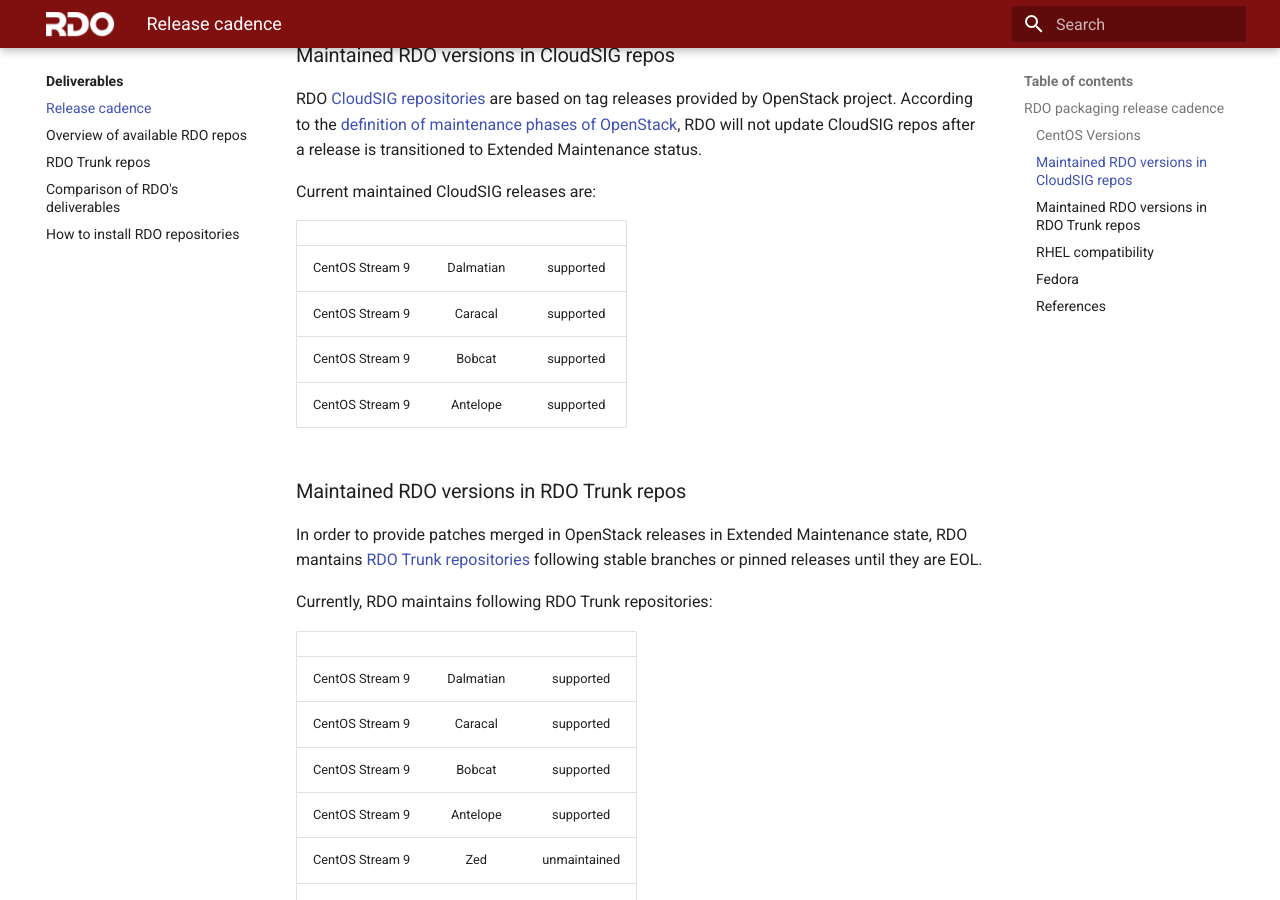
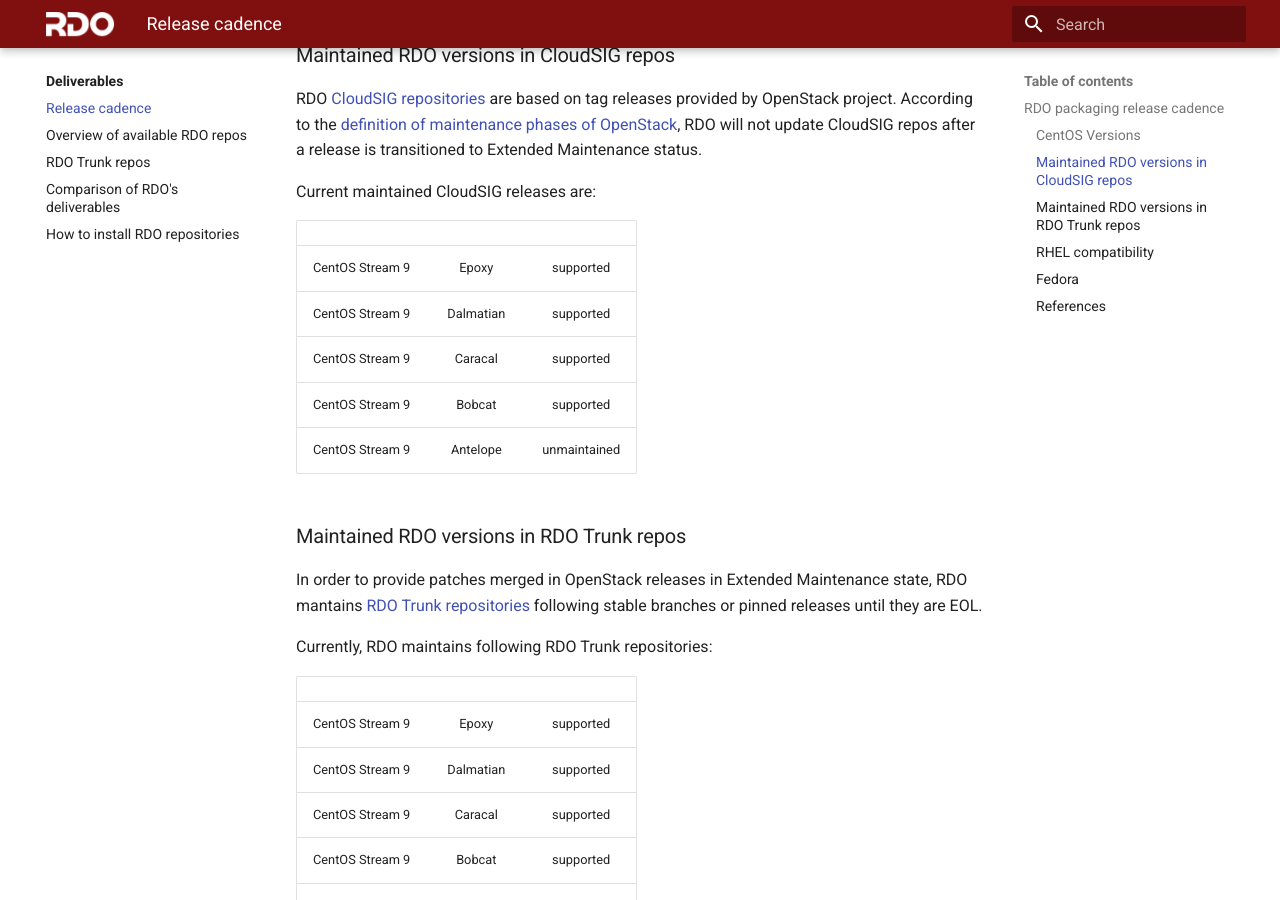
Before and after one commit to rdo-infra/rdo-mkdocs-website, an MkDocs documentation site: the page built from docs/deliverables/release-cadence.md, in a window 1280 px wide and 900 px high, scrolled down 595 px. Built offline with MkDocs 1.6.1 and Material for MkDocs 9.7.7, drawn with Linux system fonts in a browser that asks for light colours.

Commit message:
Add Epoxy as supported release
Closes https://issues.redhat.com/browse/RDO-486

Change-Id: I69f46495d4dcef0cc06bb79aca73111a4a5db4a3

```diff
--- a/docs/deliverables/release-cadence.md
+++ b/docs/deliverables/release-cadence.md
@@ -23,10 +23,11 @@
 
 | |  |  |
 | :---: | :---: | :---: |
+| CentOS Stream 9  | Epoxy   | supported |
 | CentOS Stream 9  | Dalmatian   | supported |
 | CentOS Stream 9  | Caracal   | supported |
 | CentOS Stream 9  | Bobcat   | supported |
-| CentOS Stream 9  | Antelope | supported |
+| CentOS Stream 9  | Antelope | unmaintained |
 
 
 
@@ -39,6 +40,7 @@
 
 | |  |  |
 | :---: | :---: | :---: |
+| CentOS Stream 9  | Epoxy   | supported |
 | CentOS Stream 9  | Dalmatian   | supported |
 | CentOS Stream 9  | Caracal   | supported |
 | CentOS Stream 9  | Bobcat   | supported |
```
